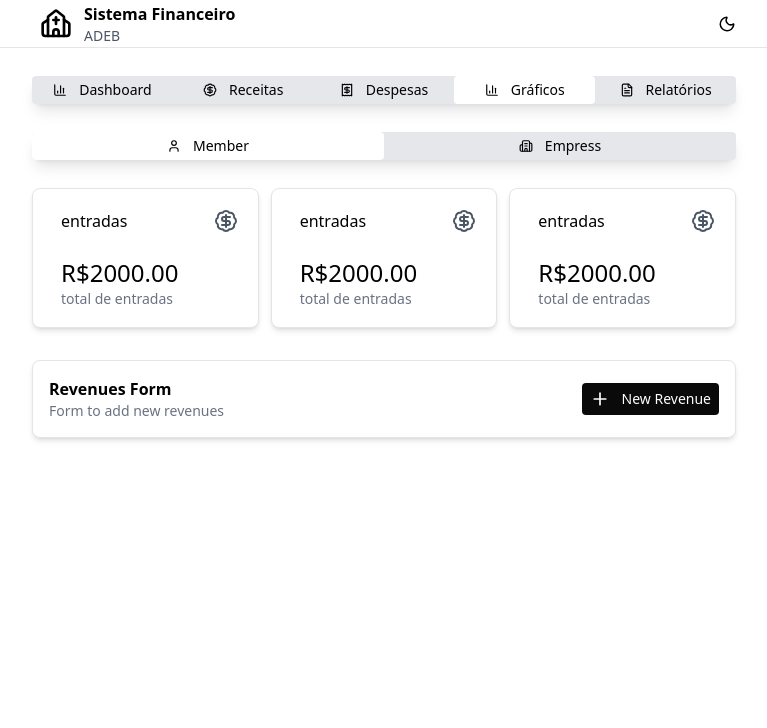
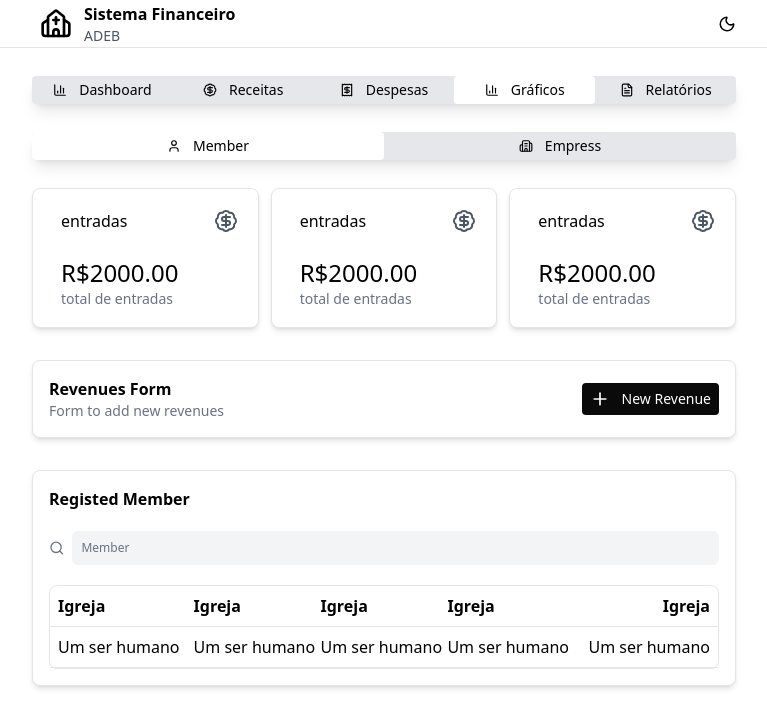
Before and after one commit to vitorvilarindo/Project-Morphels-REACT-FrontEnd, a React (Vite) app: page /grafics in a window 1280 px wide. Shown: the top 728 px of the page, without its empty margins (256-1023 px from the left). Built offline with nearby package versions, Linux system fonts and the light colour scheme.

Commit message:
Update register.jsx

```diff
--- a/src/pages/register.jsx
+++ b/src/pages/register.jsx
@@ -5,12 +5,20 @@ import Balons from "../components/balons.jsx";
 import Header2 from "../components/header2.jsx";
 import OpenFromButton from "../components/openFromButton.jsx";
 import SearchBar from "../components/searchBar.jsx";
-import { User, Building2, BadgeDollarSign } from 'lucide-react';
+import { User, Building2, BadgeDollarSign, Search } from 'lucide-react';
 import { useState } from "react";
 
 function Register() {
   const [showPage, setShowPage] = useState(true)
   const [showForm, setShowForm] = useState(false)
+  const [Members, setMembers] = useState([{
+    id: 1,
+    name: "Um ser humano",
+    cellPhone: "(61)99380-3557",
+    dateBorn: "06/09/2008",
+    pixKey: "071.257.761-08",
+    typePixKey: "CPF"
+  }])
 
   const onShowPage = () => {
     setShowPage(!showPage)
@@ -104,6 +112,40 @@ function Register() {
                 )}
               </div>
             </div>
+            <div className="flex justify-center">
+              <div className="flex flex-col justify-center w-[55vw] mt-8 p-4 bg-white border border-neutral-200 rounded-lg shadow-md gap-5">
+                <Header2 title={"Registed Member"} description={""}/>
+                <section  className="flex items-center gap-2">
+                  <Search size={16} className="text-gray-500"/>
+                  <SearchBar placeholder="Member" type="text" id="member"/>
+                </section>
+                <section className="w-full rounded-lg border border-neutral-200">
+                  <table className="w-full">
+                    <thead className="">
+                      <tr className="text-left border-b border-b-neutral-200">
+                        <th  className="p-2">Igreja</th>
+                        <th >Igreja</th>
+                        <th >Igreja</th>
+                        <th >Igreja</th>
+                        <th className="text-right px-2">Igreja</th>
+                      </tr>
+                    </thead>
+                    <tbody>
+                      {Members.map((member) =>
+                      (<tr className="text-left border-b border-b-neutral-200">
+                        <td className="p-2">{member.name}</td>
+                        <td>{member.name}</td>
+                        <td>{member.name}</td>
+                        <td>{member.name}</td>
+                        <td className="text-right px-2">{member.name}</td>
+                      </tr> ))}
+
+                    </tbody>
+                  </table>
+                </section>
+              </div>
+
+            </div>
 
           </main>
         ) : (
```
